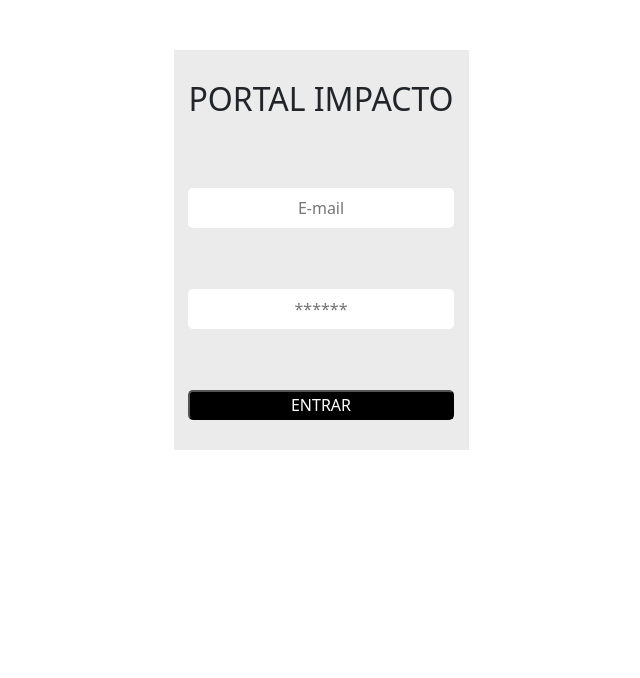
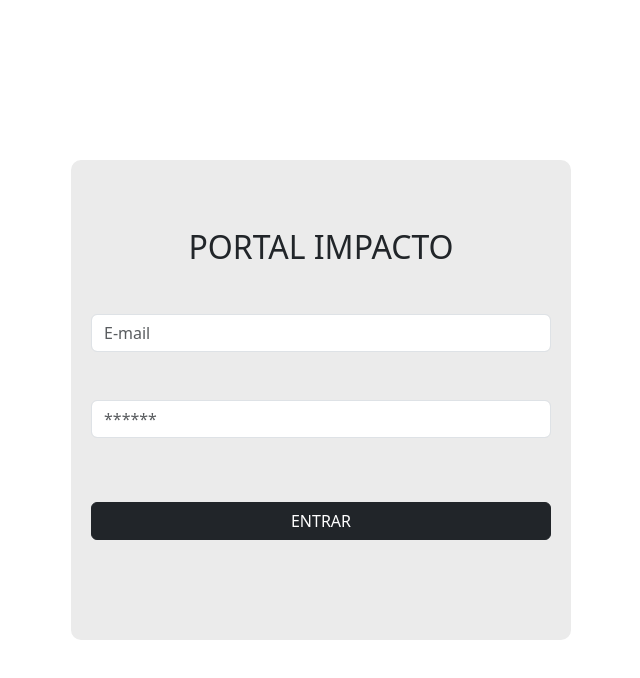
Before and after one commit to katk4tkat/portal_impacto, a React (Vite) app in the folder portal-impacto/: page /login in a window 1280 px wide. Shown: the top 678 px of the page, without its empty margins (319-959 px from the left). Built offline with nearby package versions, Linux system fonts and the light colour scheme.

Commit message:
feat(Login): migrar estilos a bootstrap y agregar validación con react-hook-form

```diff
--- a/portal-impacto/src/components/Login/Login.jsx
+++ b/portal-impacto/src/components/Login/Login.jsx
@@ -1,18 +1,20 @@
-import React, { useState } from "react";
+import React from "react";
+import { useForm, Controller } from "react-hook-form";
 import { loginEmail } from "../../firebase/firebase";
 import { useNavigate } from "react-router-dom";
-import "./login.css";
 
 function Login() {
-  const [email, setEmail] = useState("");
-  const [password, setPassword] = useState("");
+  const {
+    control,
+    handleSubmit,
+    formState: { errors },
+  } = useForm();
   const navigate = useNavigate();
 
-  const onSubmit = async () => {
+  const onSubmit = async (data) => {
     try {
-      await loginEmail(email, password);
-      console.log(email, password);
-      localStorage.setItem("userEmail", email);
+      await loginEmail(data.email, data.password);
+      localStorage.setItem("userEmail", data.email);
       navigate("/home");
     } catch (error) {
       console.log(error);
@@ -20,27 +22,73 @@ function Login() {
   };
 
   return (
-    <div className="maindiv">
-      <>
-      <div className="divlogin">
-      <h2>PORTAL IMPACTO</h2>
+    <div
+      className="d-flex align-items-center justify-content-center"
+      style={{ height: "100vh" }}
+    >
+      <div
+        className="text-center"
+        style={{
+          backgroundColor: "#EBEBEB",
+          padding: "20px",
+          borderRadius: "10px",
+          width: "500px",
+          minHeight: "60vh",
+        }}
+      >
+        <h2 className="mt-5">PORTAL IMPACTO</h2>
+        <form onSubmit={handleSubmit(onSubmit)}>
+          <div className="form-group">
+            <Controller
+              name="email"
+              control={control}
+              rules={{ required: "Email is required" }}
+              render={({ field }) => (
                 <input
                   type="email"
-          id="email"
-          value={email}
-          onChange={(e) => setEmail(e.target.value)}
+                  {...field}
+                  className="form-control mt-5 mb-5"
+                  style={{ backgroundColor: "white" }}
                   placeholder="E-mail"
                 />
+              )}
+            />
+            {errors.email && (
+              <span className="text-danger">{errors.email.message}</span>
+            )}
+          </div>
+
+          <div className="form-group">
+            <Controller
+              name="password"
+              control={control}
+              rules={{ required: "Password is required" }}
+              render={({ field }) => (
                 <input
                   type="password"
-          id="password"
-          value={password}
-          onChange={(e) => setPassword(e.target.value)}
+                  {...field}
+                  className="form-control mb-5 col-8"
+                  style={{ backgroundColor: "white" }}
                   placeholder="******"
                 />
-        <button onClick={onSubmit} className="loginbtn">ENTRAR</button>
+              )}
+            />
+            {errors.password && (
+              <span className="text-danger">{errors.password.message}</span>
+            )}
           </div>
-      </>
+
+          <div className="form-group">
+            <button
+              type="submit"
+              className="btn btn-dark btn-block mt-3 col-8"
+              style={{ width: "100%" }}
+            >
+              ENTRAR
+            </button>
+          </div>
+        </form>
+      </div>
     </div>
   );
 }
--- a/portal-impacto/src/components/Login/login.css
+++ /dev/null
@@ -1,29 +0,0 @@
-.maindiv {
-    display: flex;
-    justify-content: center;
-    align-items: center;
-    margin: 50px;
-}
-
-.divlogin {
-    display: grid;
-    justify-content: center;
-    align-items: center;
-    width: 25%;
-    background-color: #EBEBEB;
-    height: 400px;
-}
-
-.divlogin input {
-    text-align: center;
-    border-radius: 5px;
-    width: auto;
-    height: 40px;
-    border: none;
-}
-
-.loginbtn {
-    background-color: black;
-    color: white;
-    border-radius: 5px;
-}
```
Lines whose indentation alone changed are shown as unchanged.
